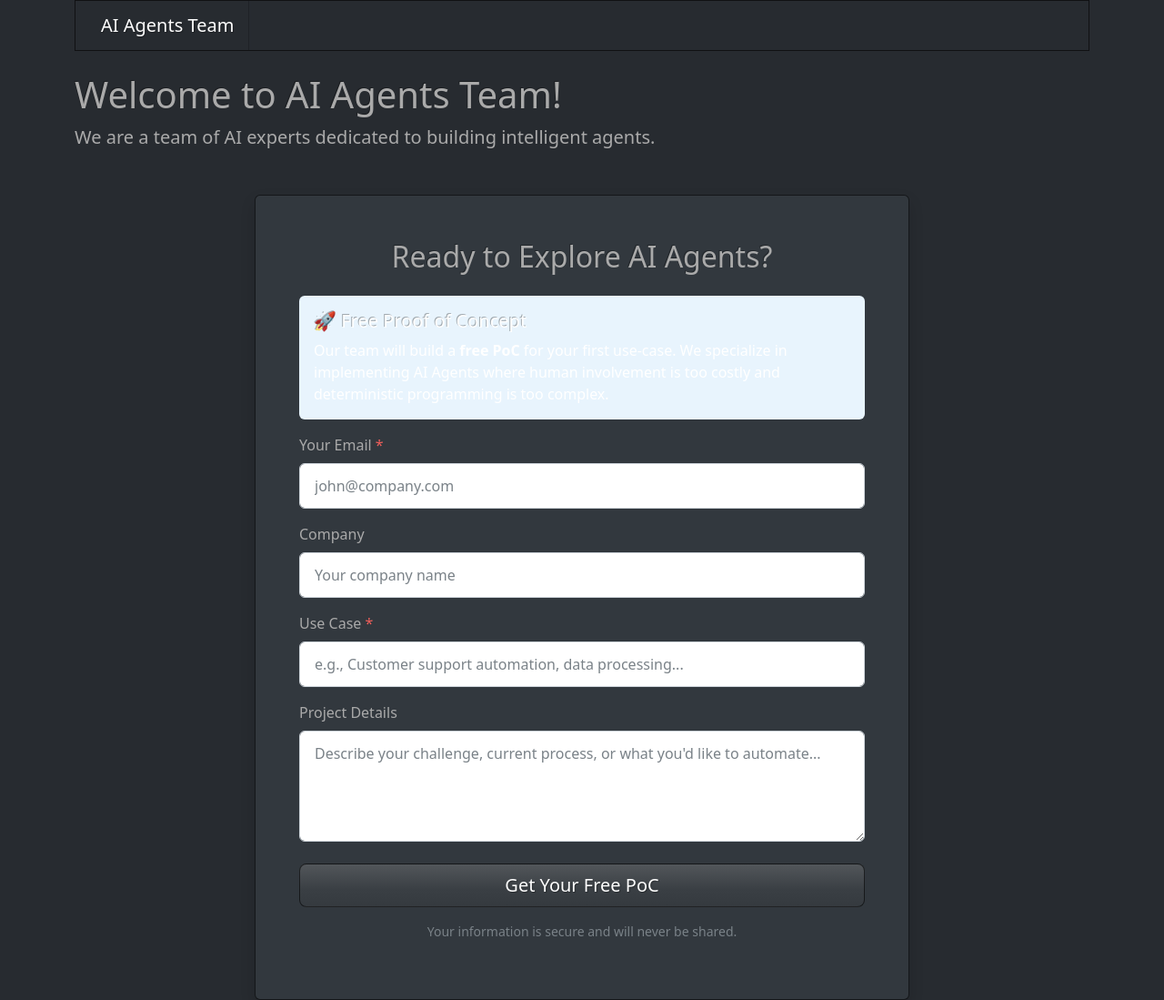
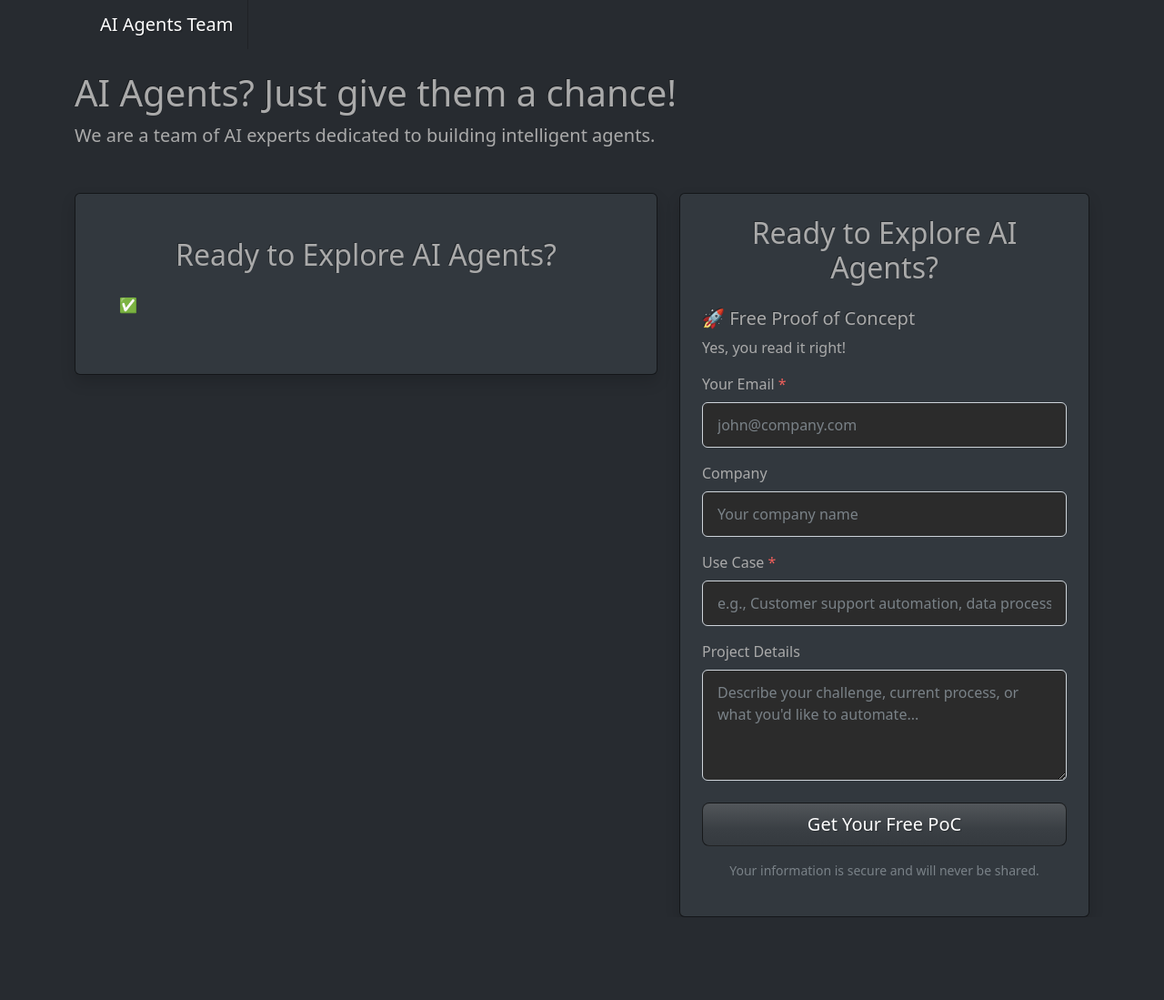
Before and after one commit to SergeySetti/ai-agents.team, a Flask app: page / in a window 1280 px wide. Shown: the whole page at 91% size. After the commit the page ends 1008 px from the top, so only its background shows below. Run offline with Flask 3, Linux system fonts and the light colour scheme; some libraries are stand-ins or nearby versions.

Commit message:
Add custom CSS for form styling and update HTML structure for improved layout

```diff
--- /dev/null
+++ b/src/ai_agents_team/static/css/custom.css
@@ -0,0 +1,4 @@
+/* Add your custom CSS here */
+.form-control {
+    background-color: #2b2b2b;
+}
--- a/src/ai_agents_team/templates/index.html
+++ b/src/ai_agents_team/templates/index.html
@@ -5,10 +5,15 @@
     <meta name="viewport" content="width=device-width, initial-scale=1.0">
     <title>AI Agents Team</title>
     <link rel="stylesheet" href="https://cdn.jsdelivr.net/npm/bootswatch@5.3.2/dist/slate/bootstrap.min.css">
+    <link rel="stylesheet" href="{{ url_for('static', filename='css/custom.css') }}">
 </head>
 <body>
 <div class="container">
-        <nav class="navbar navbar-expand-lg navbar-dark bg-dark">
+    <nav
+            class="navbar navbar-expand-lg navbar-dark bg-dark"
+            aria-label="AI Agents Team Navbar"
+            style="border: none;"
+    >
         <div class="container-fluid">
             <a class="navbar-brand" href="#">AI Agents Team</a>
         </div>
@@ -16,40 +21,57 @@
 </div>
 
 <div class="container mt-4">
-        <h1>Welcome to AI Agents Team!</h1>
+    <h1>AI Agents? Just give them a chance!</h1>
     <p class="lead">We are a team of AI experts dedicated to building intelligent agents.</p>
 
-        <div class="container mt-5">
-            <div class="row justify-content-center">
-                <div class="col-md-8">
+    <div class="container mt-5 p-0">
+        <div class="row">
+            <div class="col-md-7">
                 <div class="card shadow">
                     <div class="card-body p-5">
                         <h2 class="card-title text-center mb-4">Ready to Explore AI Agents?</h2>
 
-                            <div class="alert alert-info border-0" style="background-color: #e8f4fd;">
+                        <p class=""> ✅
+                        </p>
+                    </div>
+                </div>
+            </div>
+            <div class="col-md-5">
+                <div class="card shadow">
+                    <div class="card-body p-4">
+                        <h2 class="card-title text-center mb-4">Ready to Explore AI Agents?</h2>
+
+                        <div class=" border-0">
                             <h5 class="alert-heading">🚀 Free Proof of Concept</h5>
-                                <p class="mb-0">Our team will build a <strong>free PoC</strong> for your first use-case. We specialize in implementing AI Agents where human involvement is too costly and deterministic programming is too complex.</p>
+                            <p class="mb-0">Yes, you read it right!</p>
                         </div>
 
-                            <form action="https://formspree.io/f/xldwaevw" method="POST">
+                        <form action="https://formspree.io/f/xldwaevw" method="POST" class="pt-3">
+                            <fieldset>
                             <div class="mb-3">
-                                    <label for="email" class="form-label">Your Email <span class="text-danger">*</span></label>
-                                    <input type="email" name="email" id="email" class="form-control" placeholder="john@company.com" required>
+                                <label for="email" class="form-label">Your Email <span
+                                        class="text-danger">*</span></label>
+                                <input type="email" name="email" id="email" class="form-control"
+                                       placeholder="john@company.com" required>
                             </div>
 
                             <div class="mb-3">
                                 <label for="company" class="form-label">Company</label>
-                                    <input type="text" name="company" id="company" class="form-control" placeholder="Your company name">
+                                <input type="text" name="company" id="company" class="form-control"
+                                       placeholder="Your company name">
                             </div>
 
                             <div class="mb-3">
-                                    <label for="usecase" class="form-label">Use Case <span class="text-danger">*</span></label>
-                                    <input type="text" name="usecase" id="usecase" class="form-control" placeholder="e.g., Customer support automation, data processing..." required>
+                                <label for="usecase" class="form-label">Use Case <span
+                                        class="text-danger">*</span></label>
+                                <input type="text" name="usecase" id="usecase" class="form-control"
+                                       placeholder="e.g., Customer support automation, data processing..." required>
                             </div>
 
                             <div class="mb-4">
                                 <label for="message" class="form-label">Project Details</label>
-                                    <textarea name="message" id="message" class="form-control" rows="4" placeholder="Describe your challenge, current process, or what you'd like to automate..."></textarea>
+                                <textarea name="message" id="message" class="form-control" rows="4"
+                                          placeholder="Describe your challenge, current process, or what you'd like to automate..."></textarea>
                             </div>
 
                             <!-- Honeypot for spam protection -->
@@ -58,6 +80,7 @@
                             <div class="d-grid">
                                 <button type="submit" class="btn btn-primary btn-lg">Get Your Free PoC</button>
                             </div>
+                            </fieldset>
                         </form>
 
                         <p class="text-muted text-center mt-3 small">
@@ -65,6 +88,7 @@
                         </p>
                     </div>
                 </div>
+
             </div>
         </div>
     </div>
```
Lines whose indentation alone changed are shown as unchanged.
